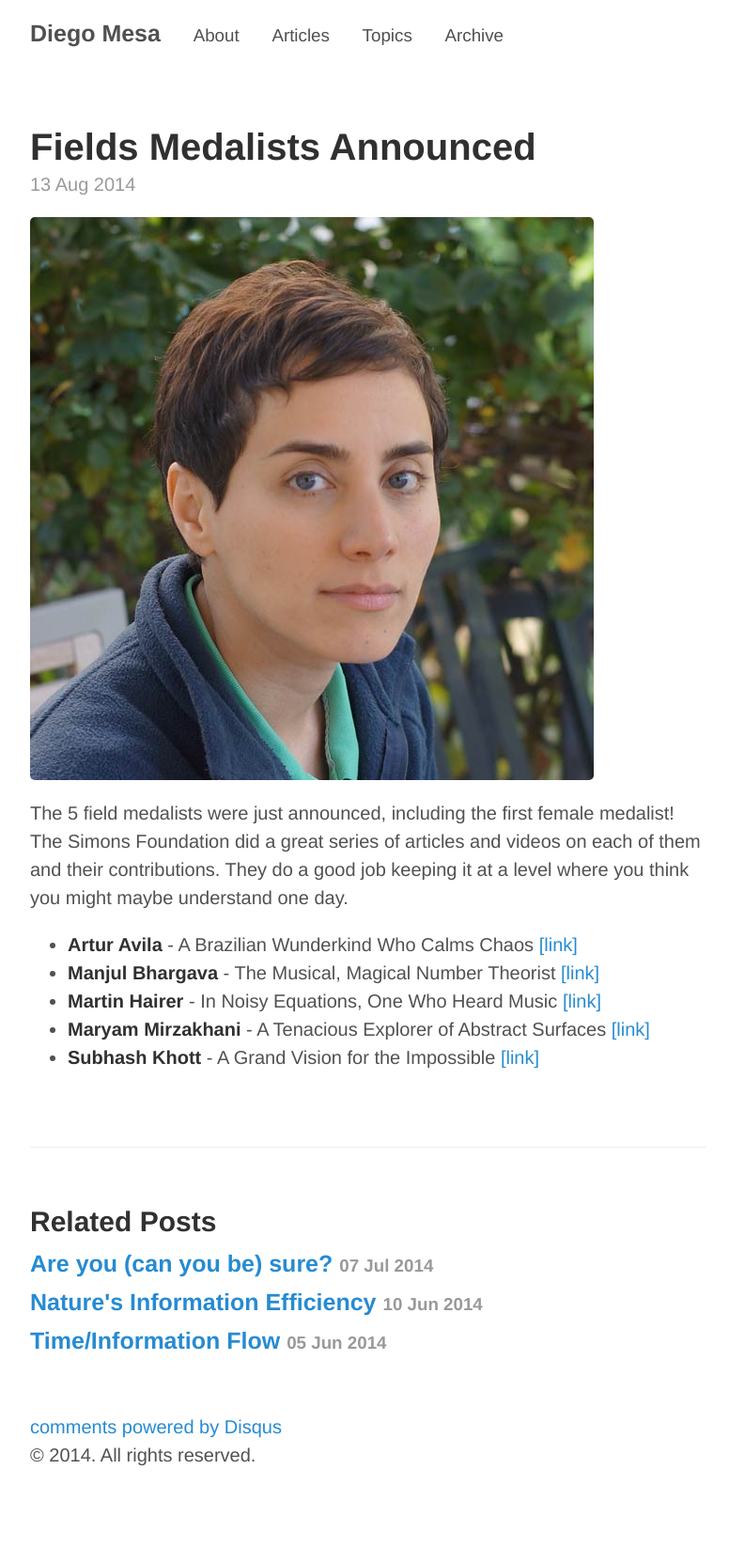
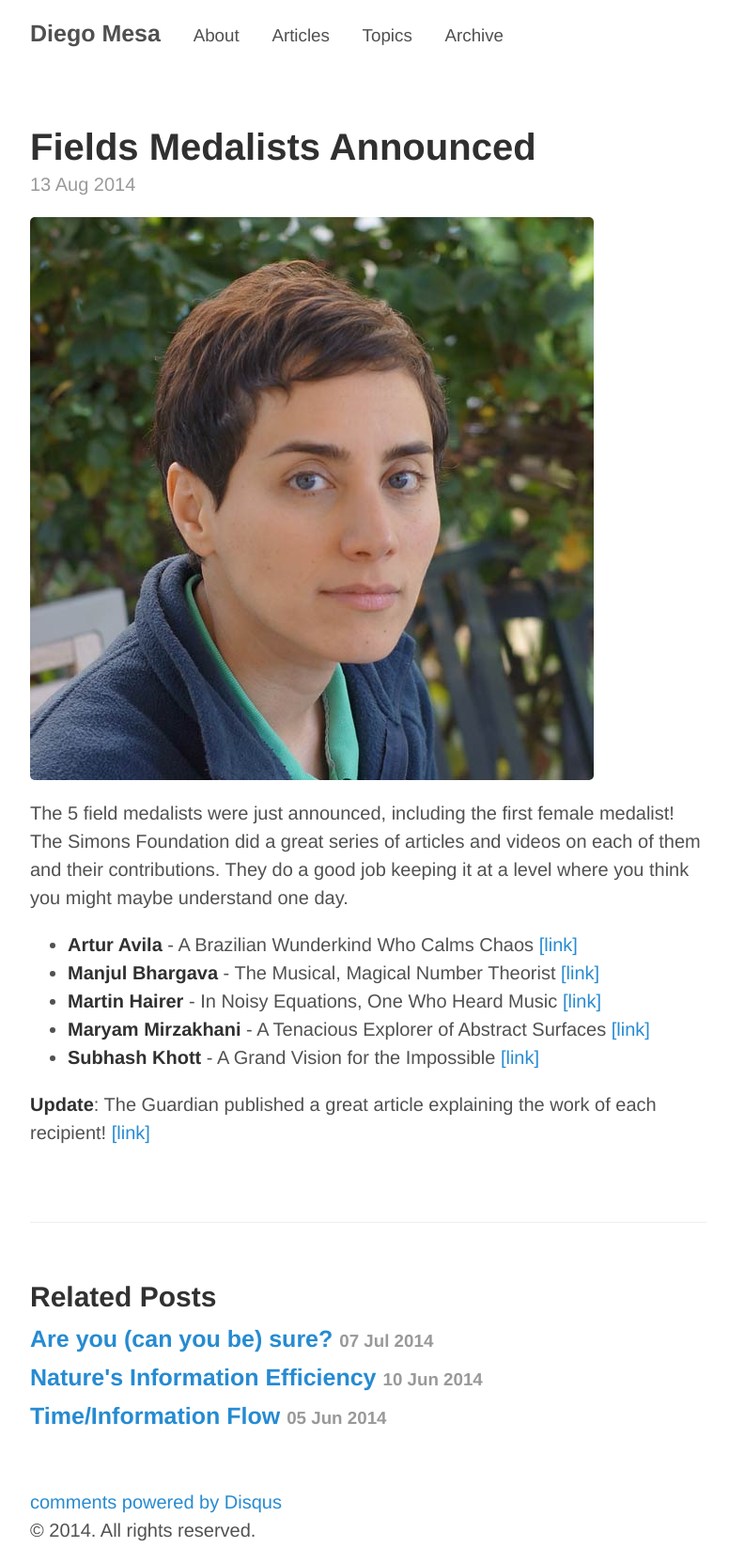
Before and after one commit to diego898/diego898.github.io, a Jekyll site: the page built from _posts/2014-08-13-fields_medalists.md, in a window 1280 px wide. Shown: the whole page at 94% size, without its empty margins (248-1024 px from the left). Built offline with Jekyll 4.4.1, drawn with Linux system fonts in a browser that asks for light colours; comment, search, counter and statistics services are not loaded; before the commit the page ends 1583 px from its top, so only the background shows below that.

Commit message:
updating post

```diff
--- a/_posts/2014-08-13-fields_medalists.md
+++ b/_posts/2014-08-13-fields_medalists.md
@@ -17,3 +17,5 @@ The 5 field medalists were just announced, including the first female medalist!
 * **Martin Hairer** - In Noisy Equations, One Who Heard Music [[link]](http://www.simonsfoundation.org/quanta/20140812-in-mathematical-noise-one-who-heard-music/)
 * **Maryam Mirzakhani** - A Tenacious Explorer of Abstract Surfaces [[link]](http://www.simonsfoundation.org/quanta/20140812-a-tenacious-explorer-of-abstract-surfaces/)
 * **Subhash Khott** - A Grand Vision for the Impossible [[link]](http://www.simonsfoundation.org/quanta/20140812-a-grand-vision-for-the-impossible/)
+
+**Update**: The Guardian published a great article explaining the work of each recipient! [[link]](http://www.theguardian.com/science/alexs-adventures-in-numberland/2014/aug/13/fields-medals-2014-maths-avila-bhargava-hairer-mirzakhani?CMP=twt_gu&commentpage=1)
```
